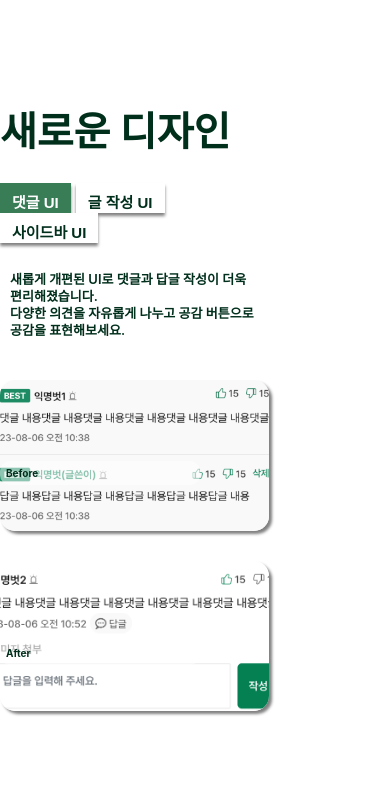
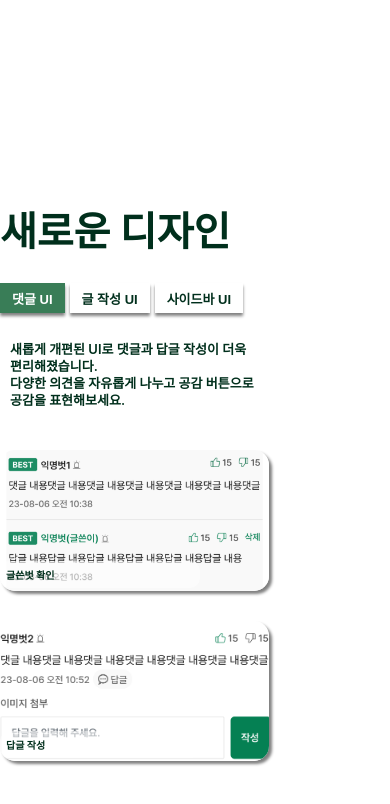
Before and after one commit to rkdmsals/renewal-guide, a React (Create React App) app: page /uiinfo in a window 390 px wide. Shown: the top 804 px of the page. Built offline with nearby package versions, Linux system fonts and the light colour scheme; the HTML template or start-up script is replaced by a standard one.

Commit message:
ui 댓글-세부 멘트 및 위치 수정, uiinfotitle 위 padding 수정

```diff
--- a/src/components/views/UiPages/InfoContent/Comment.js
+++ b/src/components/views/UiPages/InfoContent/Comment.js
@@ -12,10 +12,10 @@ function Comment() {
       </div>
       <div className="img_wrap">
         <div className="ui_image">
-          <div id="comment_before" className="pic"><div className="img_text">Before</div></div>
+          <div id="comment_before" className="pic"><div className="img_text">글쓴벗 확인</div></div>
         </div>
         <div className="ui_image">
-          <div id="comment_after" className="pic"><div className="img_text">After</div></div>
+          <div id="comment_after" className="pic"><div className="img_text">답글 작성</div></div>
         </div>
       </div>
     </div>
--- a/src/components/views/UiPages/UiInfo.css
+++ b/src/components/views/UiPages/UiInfo.css
@@ -105,9 +105,13 @@
 
 @media screen and (max-width: 420px) {
   .uiInfo_title {
-    padding-top: 100px;
+    padding-top: 200px;
   }
 
+  .uiInfo_btn {
+    font-size: 13px;
+    padding: 0px 12px;
+  }
 }
 
 @media screen and (max-width: 376px) {
--- a/src/components/views/UiPages/UiPage.css
+++ b/src/components/views/UiPages/UiPage.css
@@ -92,10 +92,10 @@ body {
 
   .section-common {
     background-image: url(../../../../public/img/Background/mobile_background.png);
-    /* background-position: center center;
+    background-position: center center;
     background-attachment: fixed;
     background-size: cover;
-    background-repeat: no-repeat; */
+    background-repeat: no-repeat;
   }
 
   .slide-navigation {
--- a/src/components/views/UiPages/uiContent.css
+++ b/src/components/views/UiPages/uiContent.css
@@ -51,16 +51,17 @@
   background-color: rgba(255, 255, 255, 0.5);
   padding: 10px;
   border-radius: 15px;
+  margin-top: 28px;
 }
 
 #comment_before {
   background-image: url(../../../../public/img/comment_after.png);
-  height: 70px;
+  /* height: 70px; */
 }
 
 #comment_after {
   background-image: url(../../../../public/img/comment_after2.png);
-  height: 70px;
+  /* height: 70px; */
 }
 
 #board_before {
@@ -124,8 +125,8 @@
     font-size: 10px;
     padding: 6px;
     border-radius: 10px;
+    margin-top: 30px;
   }
-
 
 }
 
```
